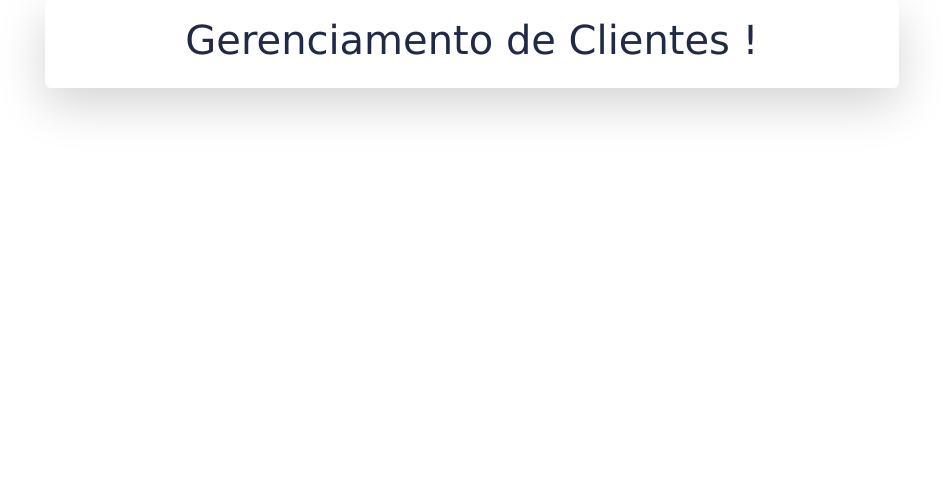
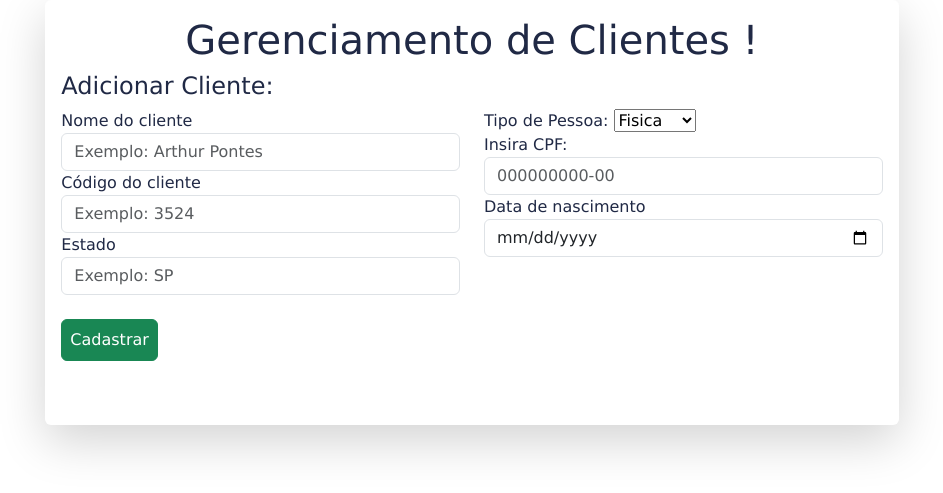
Before and after one commit to ArthurSPO/ProjetoERP, a PHP site: page /controle_clientes.php in a window 1280 px wide; the page is wider, and only the part inside the window is pictured. Shown: the part 104-597 px from the top of that part, without its empty margins (168-1111 px from the left). Run offline with PHP 8.4, Linux system fonts and the light colour scheme.

Commit message:
dados chegando no controller clientes ok

```diff
--- a/controle_clientes.php
+++ b/controle_clientes.php
@@ -6,8 +6,10 @@
     <meta name="viewport" content="width=device-width, initial-scale=1, shrink-to-fit=no">
 
     <!-- Bootstrap CSS -->
-    <link href="https://cdn.jsdelivr.net/npm/bootstrap@5.3.0/dist/css/bootstrap.min.css" rel="stylesheet"
-        integrity="sha384-9ndCyUaIbzAi2FUVXJi0CjmCapSmO7SnpJef0486qhLnuZ2cdeRhO02iuK6FUUVM" crossorigin="anonymous">
+    <link href="https://cdn.jsdelivr.net/npm/bootstrap@5.3.0/dist/css/bootstrap.min.css" rel="stylesheet" integrity="sha384-9ndCyUaIbzAi2FUVXJi0CjmCapSmO7SnpJef0486qhLnuZ2cdeRhO02iuK6FUUVM" crossorigin="anonymous">
+
+    <!-- jQuery -->
+    <script src="https://code.jquery.com/jquery-3.7.0.min.js" integrity="sha256-2Pmvv0kuTBOenSvLm6bvfBSSHrUJ+3A7x6P5Ebd07/g=" crossorigin="anonymous"></script>
 
     <!-- HTML5Shiv -->
     <!--[if lt IE 9]>
@@ -29,8 +31,7 @@
                     <img src="img/logo.png" width="180px">
                 </a>
 
-                <button class="navbar-toggler" type="button" data-bs-toggle="collapse" data-bs-target="#nav"
-                    aria-controls="nav" aria-label="Toggle navigation" aria-expanded="false">
+                <button class="navbar-toggler" type="button" data-bs-toggle="collapse" data-bs-target="#nav" aria-controls="nav" aria-label="Toggle navigation" aria-expanded="false">
                     <span class="navbar-toggler-icon"></span>
                 </button>
 
@@ -68,6 +69,50 @@
             </div>
             <div class="col-md-8 shadow-lg p-3 mb-5 bg-body rounded">
                 <h1 class="text-center">Gerenciamento de Clientes ! </h1>
+                <h4>Adicionar Cliente:</h4>
+                <form action="cliente_controller.php?acao=inserir" method="post">
+                    <div class="form-group">
+                        <div class="row">
+                            <div class="col-md-6">
+                                <label for="">Nome do cliente</label>
+                                <input type="text" class="form-control" placeholder="Exemplo: Arthur Pontes" name="nome">
+                                <label for="">Código do cliente</label>
+                                <input type="text" class="form-control" placeholder="Exemplo: 3524" name="cod">
+                                <label for="">Estado</label>
+                                <input type="text" class="form-control" placeholder="Exemplo: SP" name="estado">
+                            </div>
+                            <div class="col-md-6">
+                                <div>
+                                    <label for="">Tipo de Pessoa:</label>
+                                    <select id="tipo" name="tipo">
+                                        <option value="f">Fisica</option>
+                                        <option value="j">Juridica</option>
+                                        <option value="o">Outros</option>
+                                    </select>
+                                </div>
+
+                                <div>
+                                    <label for="">Insira CNPJ: </label>
+                                    <input type="text" class="form-control" id="cnpj" name="cnpj" placeholder="00000000/0000-00">
+                                </div>
+                                <div>
+                                    <label>Insira CPF:</label>
+                                    <input type="text" class="form-control" id="cpf" name="cpf" placeholder="000000000-00">
+                                </div>
+                                <div>
+                                    <label>Insira numeros do meio de identificação:</label>
+                                    <input type="text" class="form-control" id="outro" name="numberOutro" placeholder="0000">
+                                </div>
+                                <label for="">Data de nascimento</label>
+                                <input type="date" class="form-control" name="data">
+                            </div>
+                        </div>
+                    </div>
+                    <br>
+
+                    <button class="btn btn-success p-2">Cadastrar</button>
+                </form>
+                <br><br>
             </div>
             <div class="col-md-2">
 
@@ -75,16 +120,37 @@
         </div>
 
     </div>
+    <script>
+        $(document).ready(function() {
+            $("#cpf").closest("div").show();
+            $("#cnpj").closest("div").hide();
+            $("#outro").closest("div").hide();
+            $("#tipo").on("change", function() {
+                var v = $(this).val();
+                if (v == "f") {
+                    $("#cnpj").closest("div").hide();
+                    $("#cpf").closest("div").show();
+                    $("#outro").closest("div").hide();
+                } else if (v == "j") {
+                    $("#cnpj").closest("div").show();
+                    $("#cpf").closest("div").hide();
+                    $("#outro").closest("div").hide();
+                } else if (v == "o") {
+                    $("#cnpj").closest("div").hide();
+                    $("#cpf").closest("div").hide();
+                    $("#outro").closest("div").show();
+                }
+            });
+        });
 
+        var cpf = document.querySelector("#cpf");
 
-
-
-        <script src="https://cdn.jsdelivr.net/npm/@popperjs/core@2.11.8/dist/umd/popper.min.js"
-            integrity="sha384-I7E8VVD/ismYTF4hNIPjVp/Zjvgyol6VFvRkX/vR+Vc4jQkC+hVqc2pM8ODewa9r"
-            crossorigin="anonymous"></script>
-        <script src="https://cdn.jsdelivr.net/npm/bootstrap@5.3.0/dist/js/bootstrap.min.js"
-            integrity="sha384-fbbOQedDUMZZ5KreZpsbe1LCZPVmfTnH7ois6mU1QK+m14rQ1l2bGBq41eYeM/fS"
-            crossorigin="anonymous"></script>
+        cpf.addEventListener("blur", function() {
+            if (cpf.value) cpf.value = cpf.value.match(/.{1,3}/g).join(".").replace(/\.(?=[^.]*$)/, "-");
+        });
+    </script>
+    <script src="https://cdn.jsdelivr.net/npm/@popperjs/core@2.11.8/dist/umd/popper.min.js" integrity="sha384-I7E8VVD/ismYTF4hNIPjVp/Zjvgyol6VFvRkX/vR+Vc4jQkC+hVqc2pM8ODewa9r" crossorigin="anonymous"></script>
+    <script src="https://cdn.jsdelivr.net/npm/bootstrap@5.3.0/dist/js/bootstrap.min.js" integrity="sha384-fbbOQedDUMZZ5KreZpsbe1LCZPVmfTnH7ois6mU1QK+m14rQ1l2bGBq41eYeM/fS" crossorigin="anonymous"></script>
 </body>
 
 </html>
--- a/controle_produtos.php
+++ b/controle_produtos.php
@@ -236,7 +236,7 @@ require 'produto_controller.php';
                                 <label for="">Descrição</label>
                                 <input type="text" class="form-control" placeholder="Exemplo: Motor Honda V12" name="produto">
                                 <label for="">Preço</label>
-                                <input type="text" class="form-control" placeholder="Exemplo: 200.00 (APENAS NÚMEROS)" name="preco">
+                                <input type="number" class="form-control" placeholder="Exemplo: 200.00 (APENAS NÚMEROS)" name="preco">
                             </div>
                             <div class="col-md-6">
                                 <label for="">Código do produto</label>
```
Also changed, not shown: cliente_controller.php (added, +112 -0 lines), lista_clientes.php (+16 -0 lines), service_cliente.php (added).
